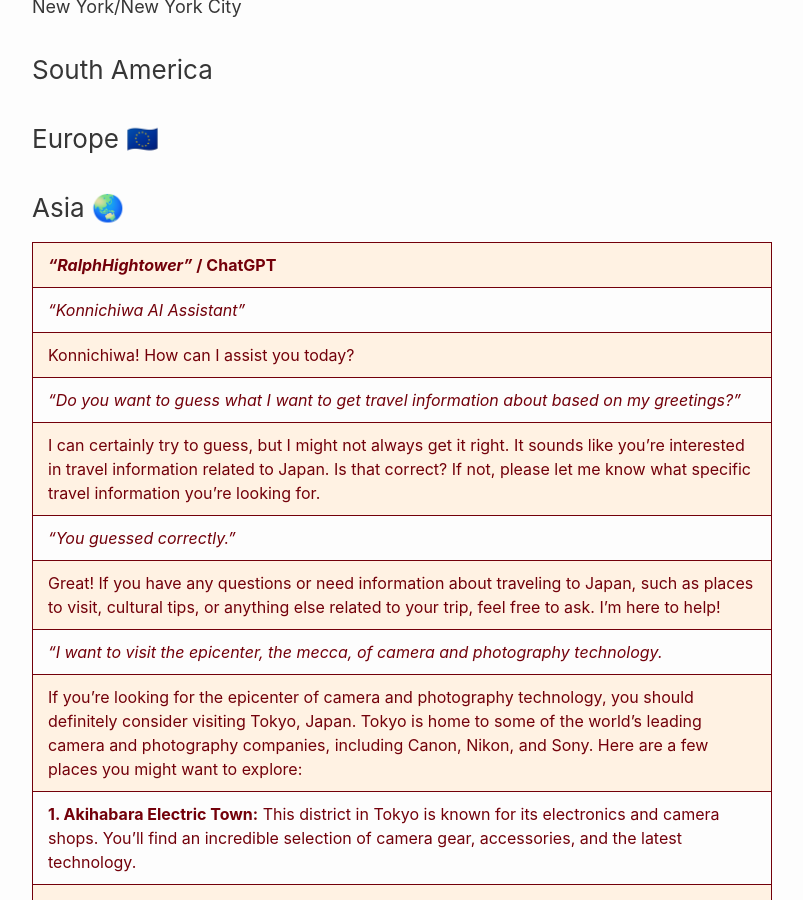
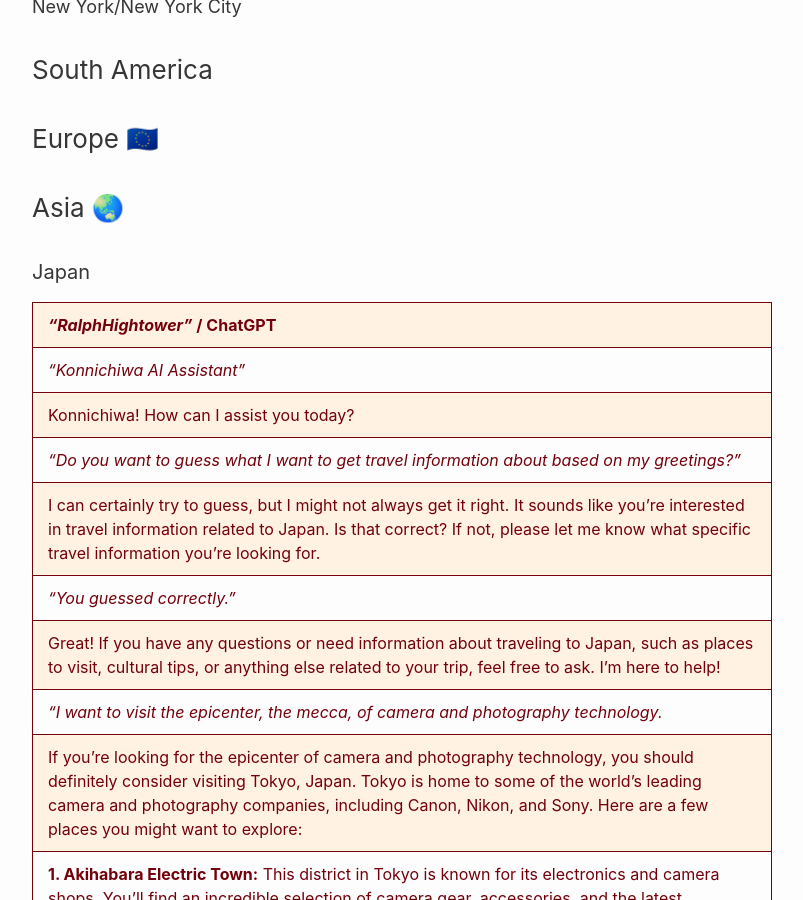
Before and after one commit to RalphHightower/RalphHightower, a Jekyll site: the page built from ChatGPT_TravelAgent.md, in a window 1280 px wide and 900 px high, scrolled down 8465 px. Shown: the whole window, without its empty margins (238-1041 px from the left). Built offline with Jekyll 4.4.1, drawn with Linux system fonts in a browser that asks for light colours; our own code applies the rules of GitHub Pages for plain Markdown files.

Commit message:
[docs](doc): add country for Japan under Asia

```diff
--- a/ChatGPT_TravelAgent.md
+++ b/ChatGPT_TravelAgent.md
@@ -125,6 +125,8 @@
 ### Europe 🇪🇺
 
 ### Asia 🌏
+
+#### Japan
 
 | *"RalphHightower"* / [ChatGPT](https://chat.openai.com/) |
 |---|
```
